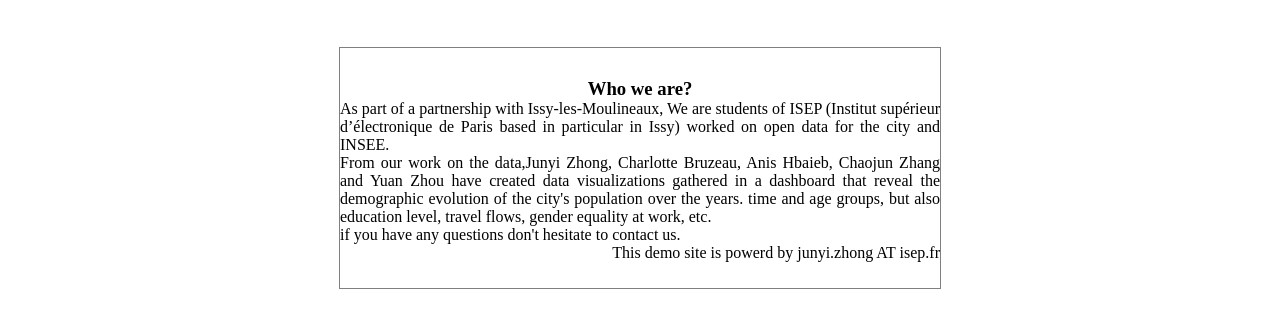
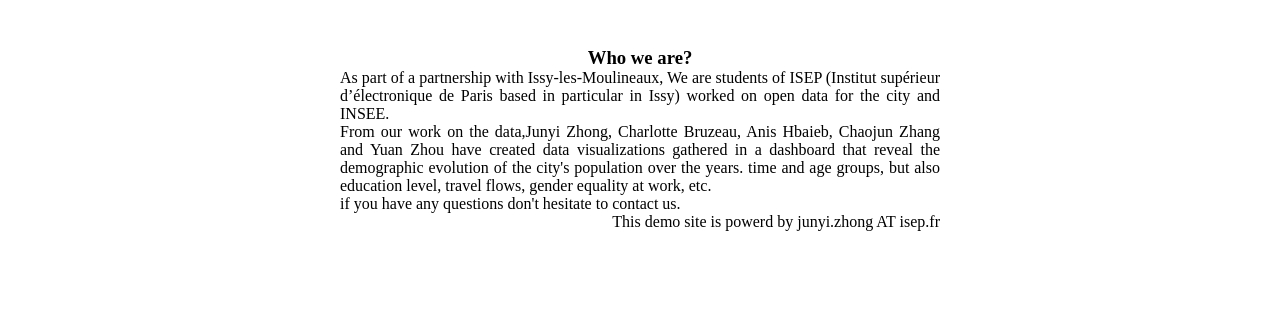
Before and after one commit to Jooeys/jooeys.github.io, a plain HTML site: page dv/about.html in a window 1280 px wide. Shown: the part 103-430 px from the top of the page. Drawn offline with Linux system fonts and the light colour scheme.

Commit message:
Update about.html

```diff
--- a/dv/about.html
+++ b/dv/about.html
@@ -23,7 +23,7 @@
 
 	</div>
 </div>
-<div class="introduction" style="border: 1px solid grey;text-align: justify;width: 600px;height: 240px;position: center;margin:100px auto;">
+<div class="introduction" style="text-align: justify;width: 600px;height: 240px;position: center;margin:100px auto;">
     <h3 style="text-align: center;margin-top:30px;">Who we are?</h3>
 
     <p>As part of a partnership with Issy-les-Moulineaux, We are students of ISEP (Institut supérieur d’électronique de Paris based in particular in Issy) worked on open data for the city and INSEE.
```
